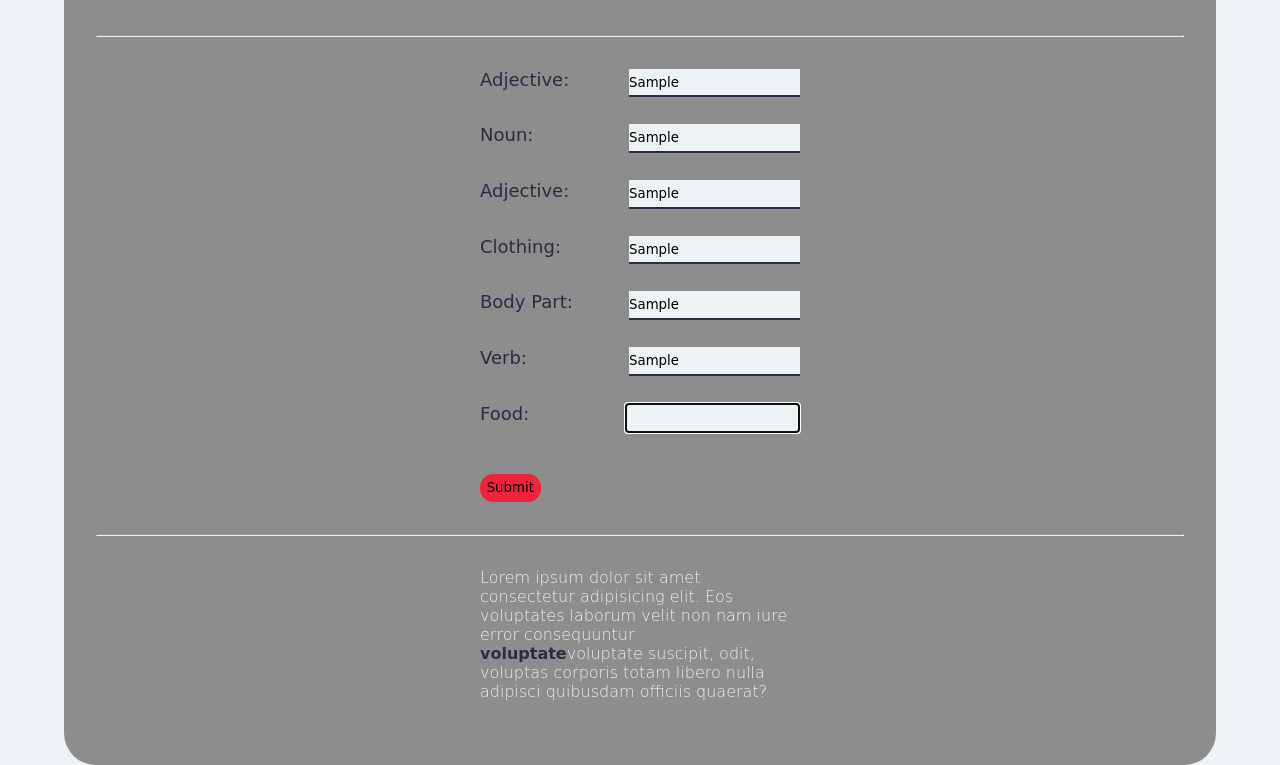
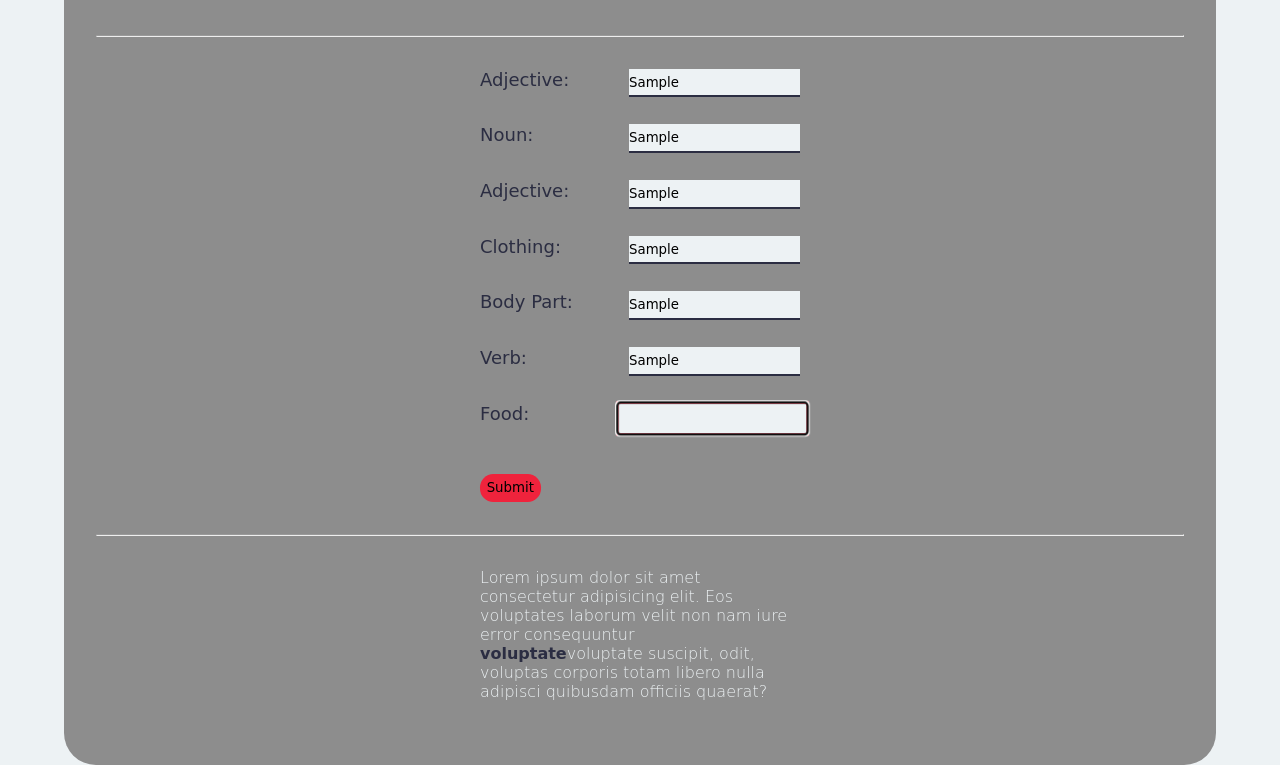
Before and after one commit to RoyceSoftwareEngineer/CODEFI-PROJECT, a plain HTML site: page index.html in a window 1280 px wide. Both pictures are taken after typing "Sample", "Sample", "Sample", "Sample", "Sample", "Sample" into the empty fields and a click on the button "Submit". Shown: the part 137-902 px from the top of the page. Drawn offline with Linux system fonts and the light colour scheme; a web font is replaced by a local one.

Commit message:
Update styles.css

```diff
--- a/styles.css
+++ b/styles.css
@@ -74,7 +74,7 @@ input {
 }
 
 input:focus {
-  transform: : scale(1.1);
+  transform: scale(1.1);
   border: 2px solid #ef233c;
 }
 
```
